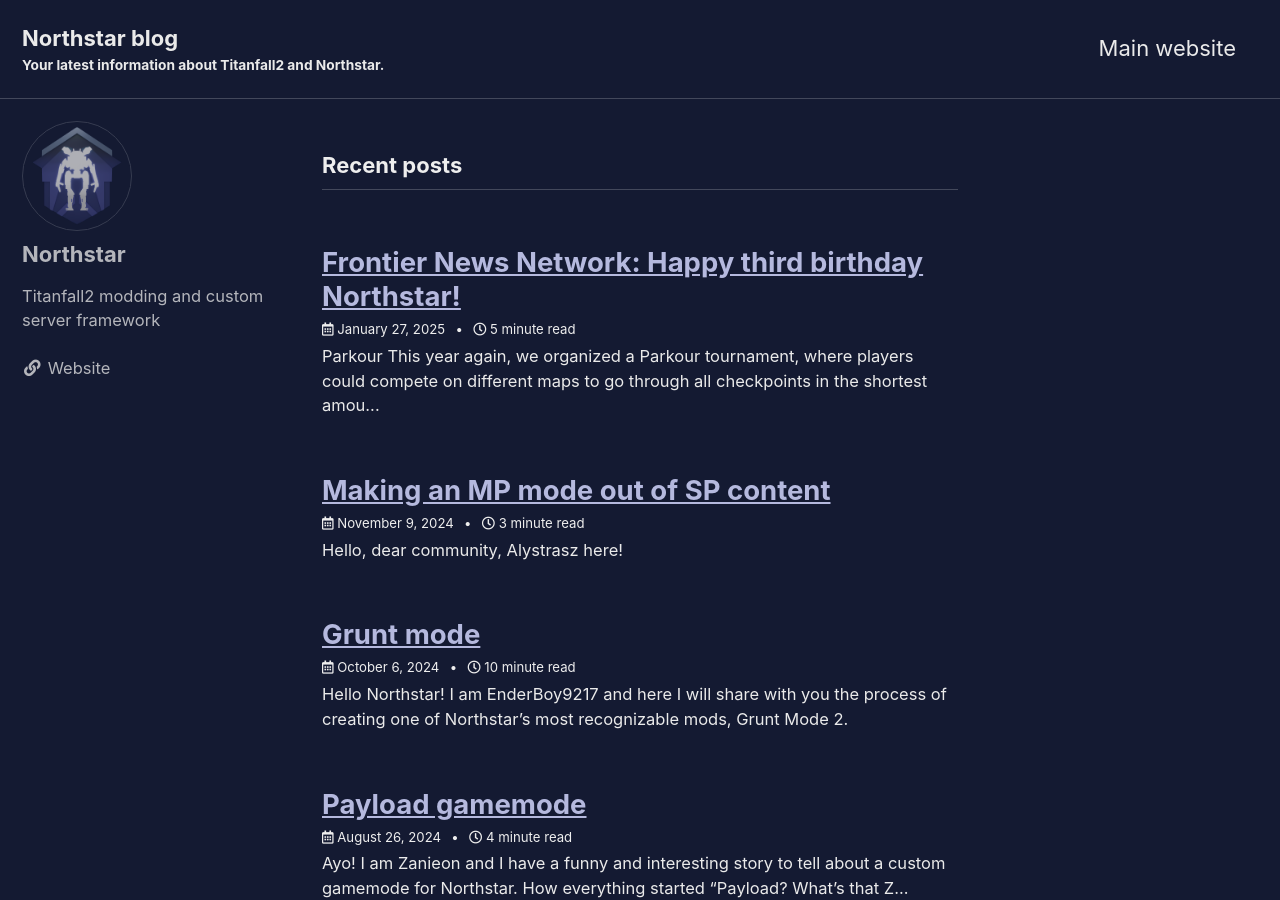
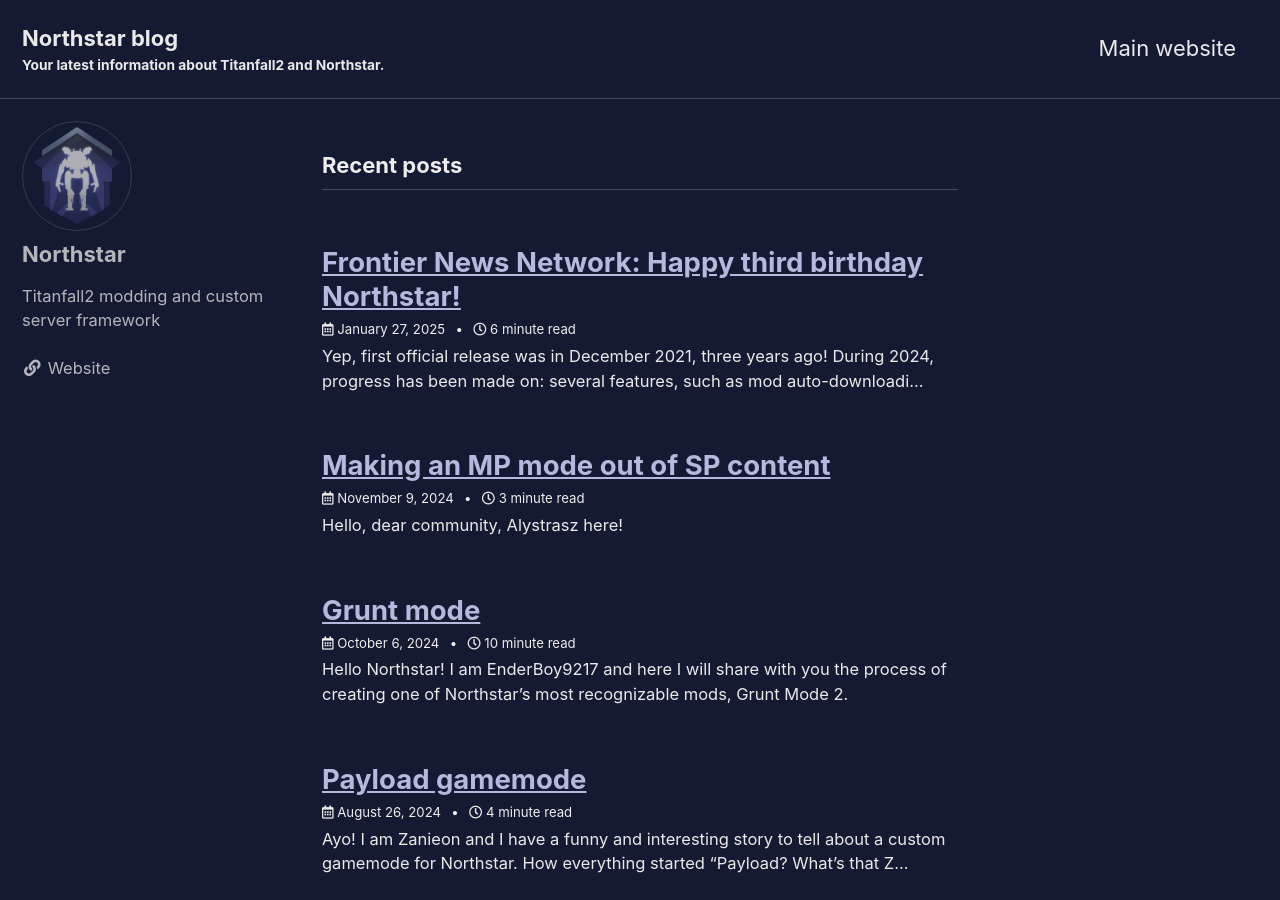
Before and after one commit to R2Northstar/NorthstarBlog, a Jekyll site: the page built from index.html, in a window 1280 px wide and 900 px high. Built offline with Jekyll 4.4.1, drawn with Linux system fonts in a browser that asks for light colours; cached includes are drawn as plain includes; the list of posts is cut into pages by our own code.

Commit message:
feat: develop post a bit

```diff
--- a/_posts/2025-01-27-three-years.md
+++ b/_posts/2025-01-27-three-years.md
@@ -9,13 +9,25 @@
 last_modified_at: 2025-01-27T17:28:00-01:00
 ---
 
+Yep, first official release was in December 2021, three years ago!
+
+<img src="{{ 'assets/images/posts/two-years/first-release-github.png' | relative_url }}" alt="Screenshot of the first Northstar release" />
+
+During 2024, progress has been made on:
+* several features, such as [mod auto-downloading](/blog/mad-update/);
+* a lot of bug fixes were integrated;
+* refactoring the code base to clean it.
+
+A massive and sincere *thank you* to all contributors and players.
 
 # Parkour
 
-This year again, we organized a Parkour tournament, where players could compete on different maps to go through all checkpoints
-in the shortest amount of time.
+[This year again](/blog/parkour-tournament/), we organized a Parkour tournament, where players could compete on different maps to go through all checkpoints in the shortest amount of time.
 
-For this occasion, we were lucky to have two different trailers, one from [Smurfson](https://www.youtube.com/@Smurfson) and another from [P3NG00N](https://www.youtube.com/@P3NG00Nlol), check them out:
+For this occasion, the mod was updated with several features, including map voting and fine-grained route configuration, plus a lot of bug fixes.
+Full changelog is [available here](https://github.com/Alystrasz/Alystrasz.Parkour/blob/main/CHANGELOG.md).
+
+To celebrate Northstar's birthday, we were lucky enough to have two different trailers, one from [Smurfson](https://www.youtube.com/@Smurfson) and another from [P3NG00N](https://www.youtube.com/@P3NG00Nlol), check them out:
 
 <iframe width="560" height="315" src="https://www.youtube-nocookie.com/embed/jMME2ngNfRg" title="YouTube video player" frameborder="0" allow="accelerometer; autoplay; clipboard-write; encrypted-media; gyroscope; picture-in-picture; web-share" allowfullscreen></iframe>
 
```
